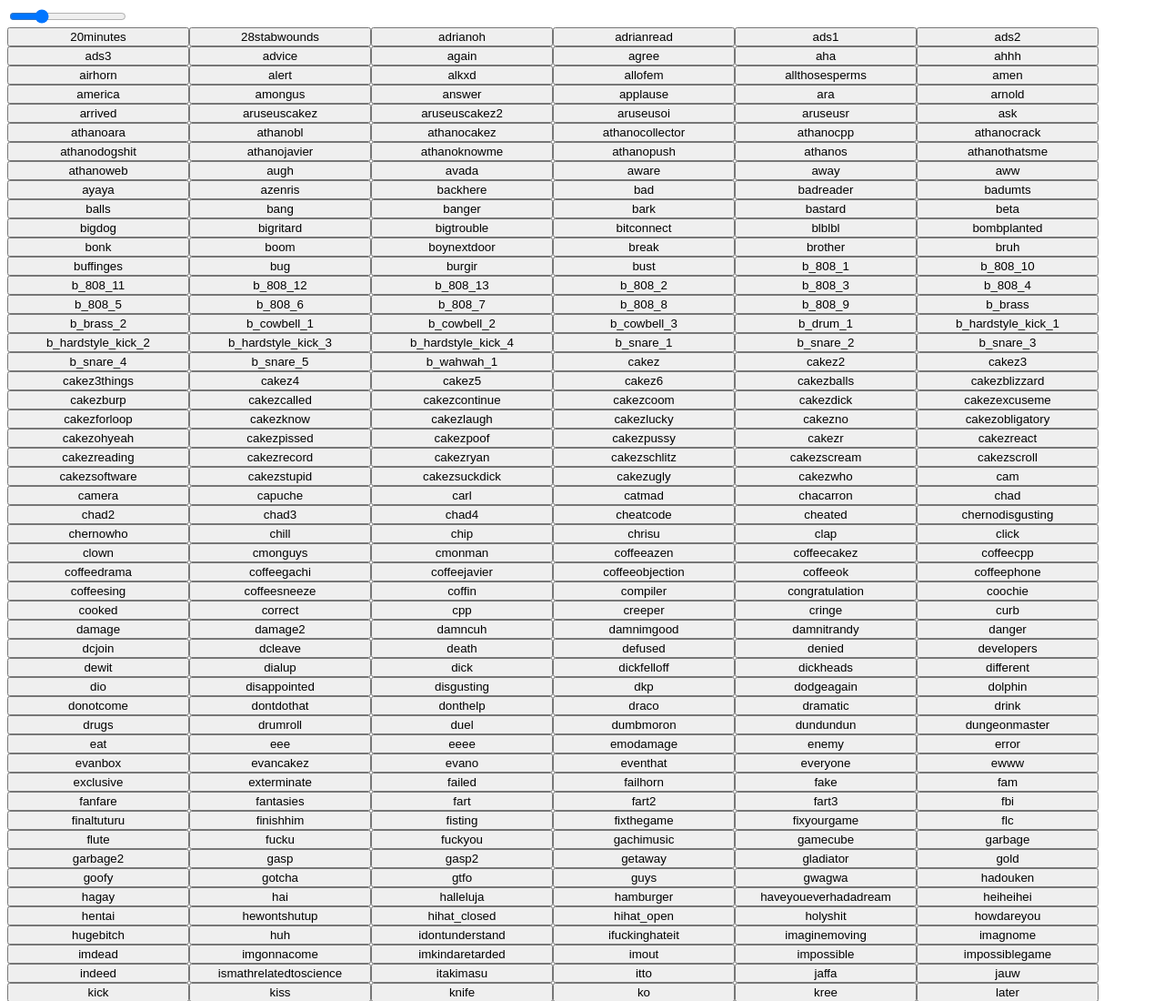
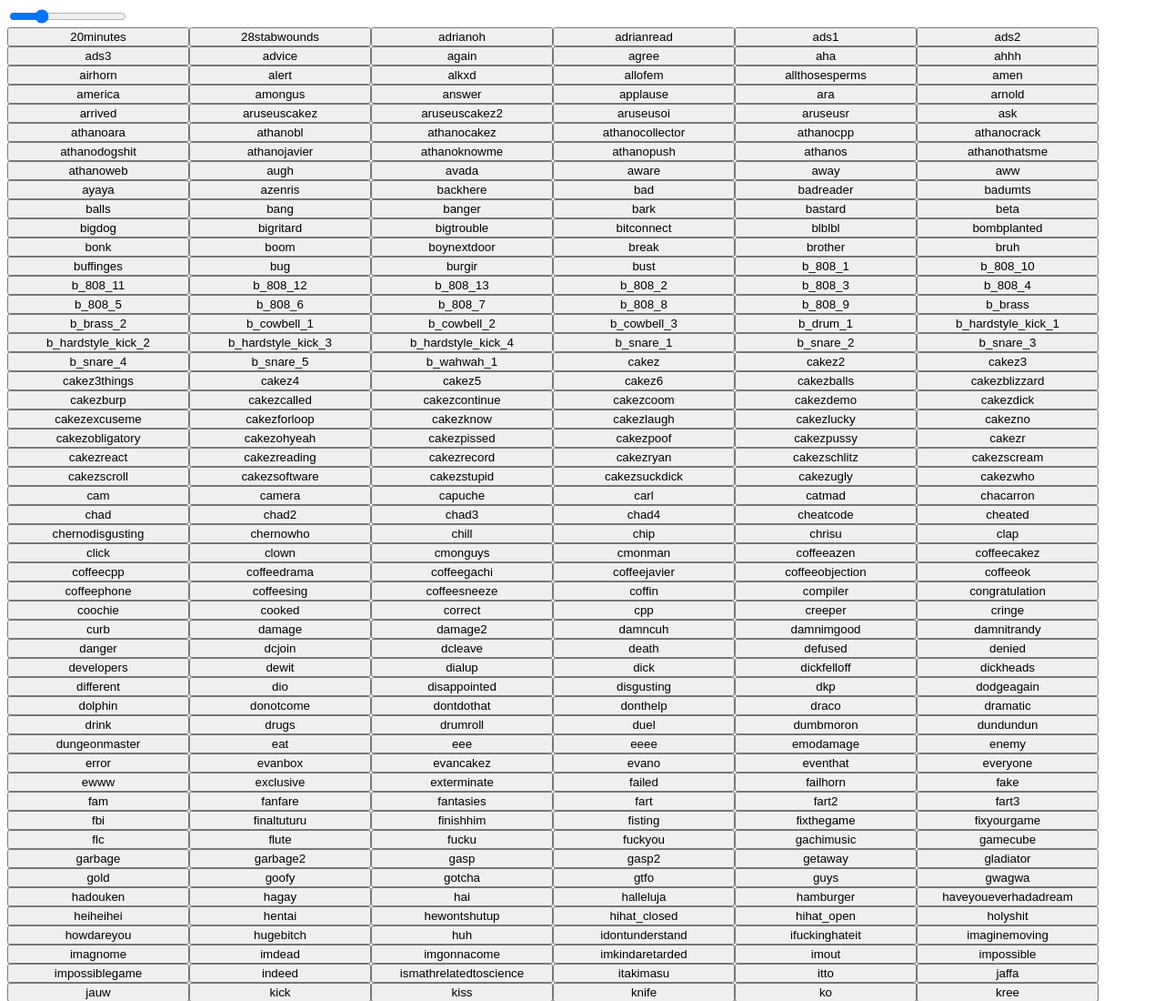
Before and after one commit to Tkap1/Tkap1.github.io, a plain HTML site: page index.html in a window 1280 px wide. Shown: the top 1100 px of the page at 91% size. Drawn offline with Linux system fonts and the light colour scheme.

Commit message:
New sounds

```diff
--- a/index.html
+++ b/index.html
@@ -608,6 +608,11 @@ button.textContent = "cakezcoom";
 button.style.width= "200px"
 d.appendChild(button);
 button = document.createElement("BUTTON");
+button.onclick=() => callback("sounds/cakezdemo.mp3");
+button.textContent = "cakezdemo";
+button.style.width= "200px"
+d.appendChild(button);
+button = document.createElement("BUTTON");
 button.onclick=() => callback("sounds/cakezdick.mp3");
 button.textContent = "cakezdick";
 button.style.width= "200px"
```
Also changed, not shown: list.txt, 1 other file.
